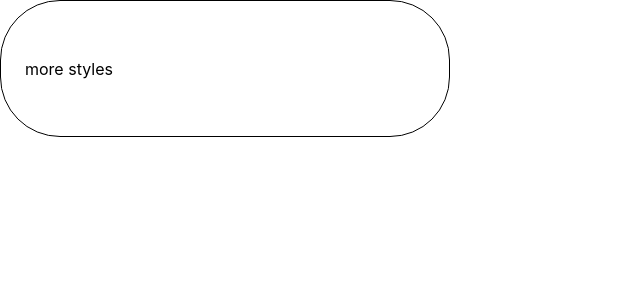
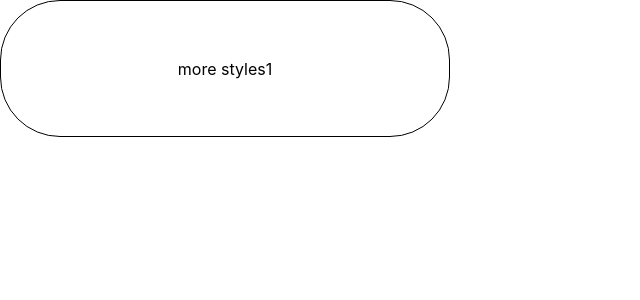
Before and after one commit to asangroulatest/test-app, a React (Create React App) app: page / in a window 1280 px wide. Shown: the top 300 px of the page, without its empty margins (0-640 px from the left). Built offline with nearby package versions, Linux system fonts and the light colour scheme.

Commit message:
styles 1

```diff
--- a/src/App.js
+++ b/src/App.js
@@ -47,6 +47,10 @@ const InputWrapper = styled.div`
   align-self: stretch;
 `;
 
+const IntialMessageTextWrapper = styled.div`
+  width: 100%;
+`;
+
 function App() {
 
 const [showInput, setShowInput] = useState(false);
@@ -74,7 +78,7 @@ const tooLong = inputMessage.length > 7;
     <div className="App">
         <Wrapper onClick={() => {console.log('clicked'); setShowInput(true)}}>
           {showInput && <InputWrapper><FormWrapper>{() => <StyledParagraph onInput={handleChange} error={tooLong} ref={ref} contentEditable={true} placeholder="Write a message.."/>}</FormWrapper></InputWrapper>}
-          {!showInput && <p>more styles</p>}
+          {!showInput && <IntialMessageTextWrapper><p>more styles1</p></IntialMessageTextWrapper>}
         </Wrapper>
     </div>
   );
```
Also changed, not shown: 7 other files (tests, documents, lock files or other folders).
